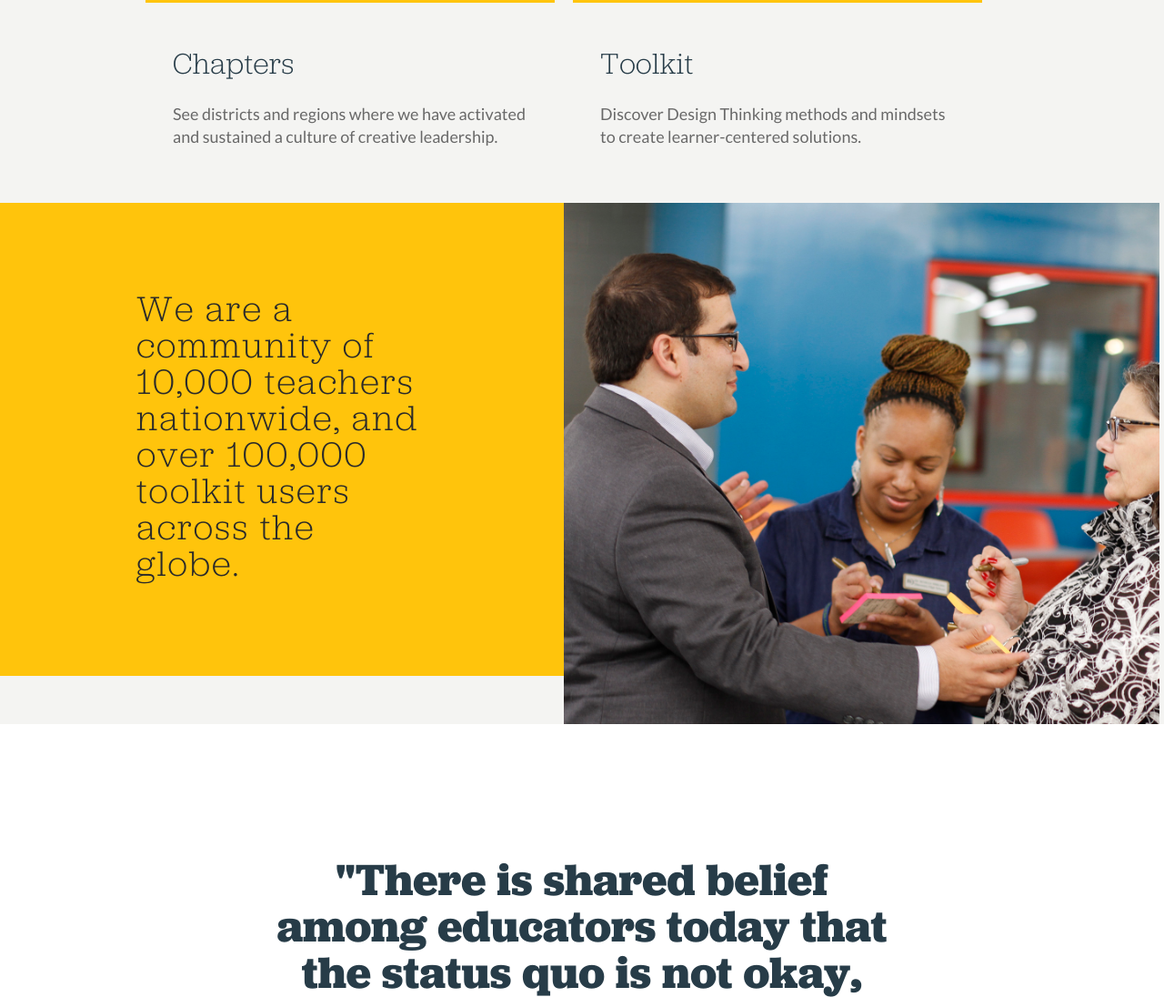
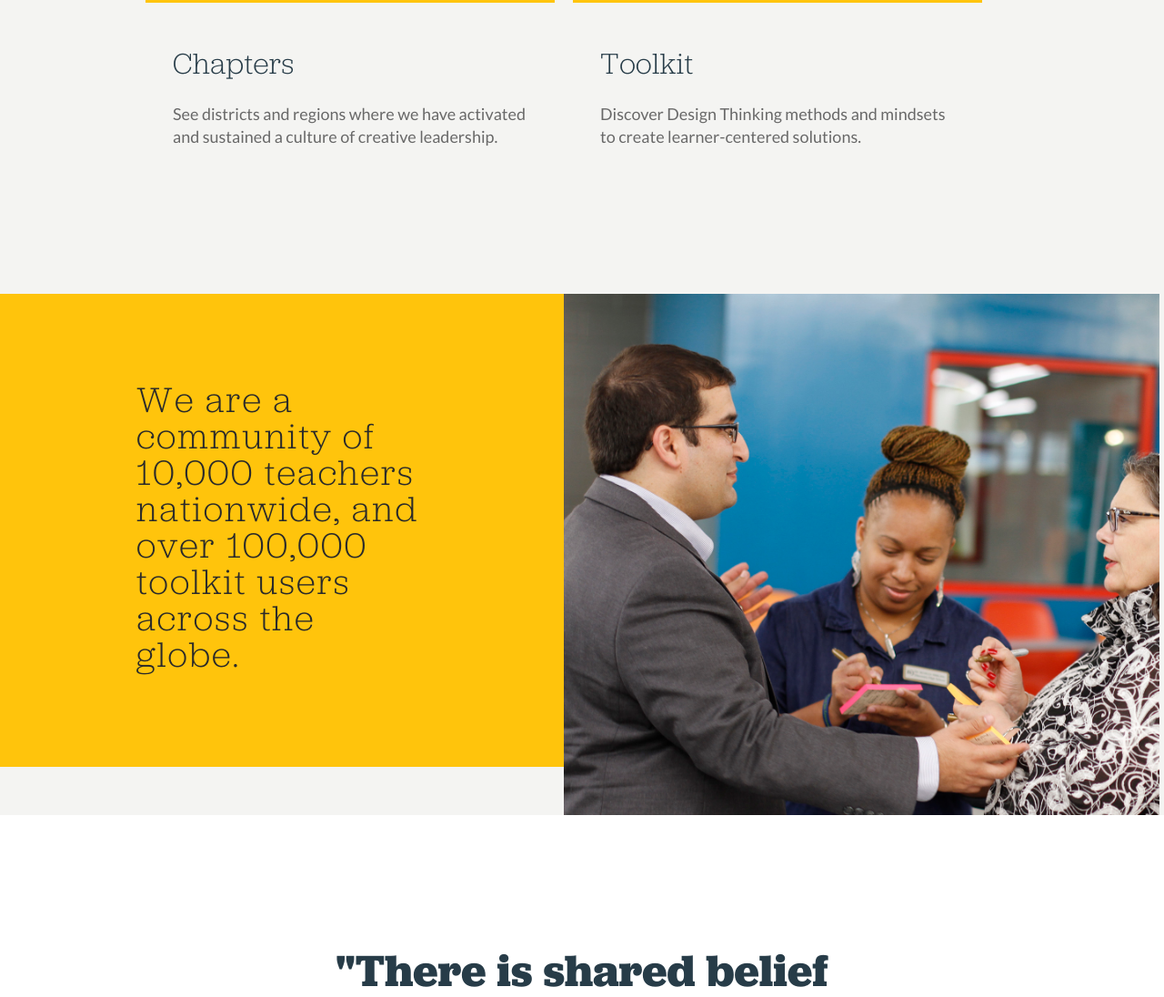
Before and after one commit to mmaret00/Internship-8-HTML, a plain HTML site: page index.html in a window 1280 px wide. Shown: the part 951-2047 px from the top of the page at 91% size. Drawn offline with Linux system fonts and the light colour scheme.

Commit message:
Increased padding between second and third sections

```diff
--- a/styles2.css
+++ b/styles2.css
@@ -4,7 +4,7 @@
 }
 
 .demographics {
-  padding-top: 60px;
+  padding-top: 160px;
   font-size: 0;
 }
 
```
